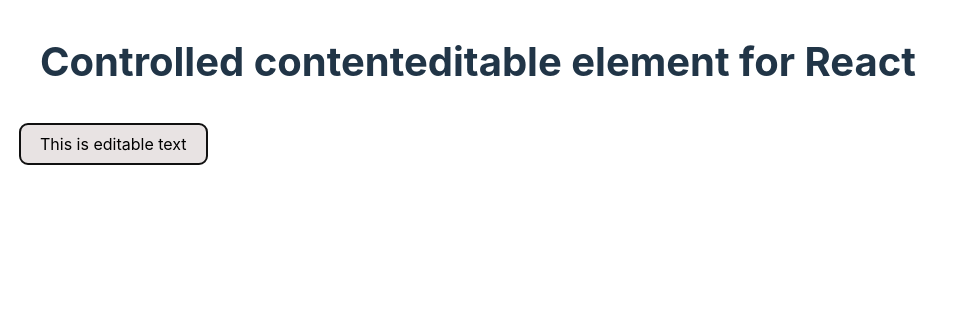
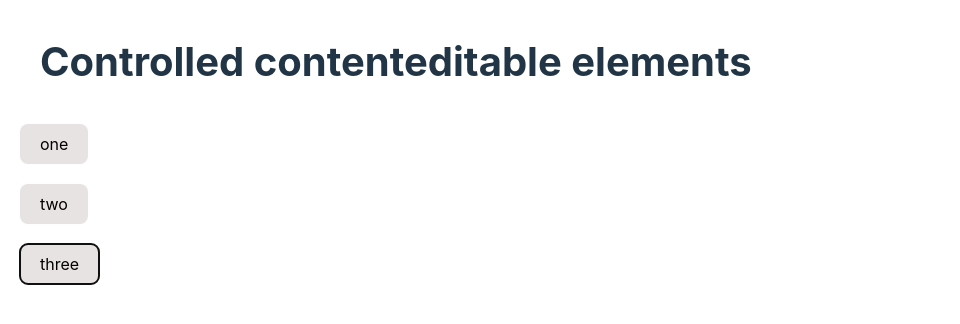
Before and after one commit to eladsadeh/editable-array, a React (Vite) app: page / in a window 1280 px wide. Shown: the top 324 px of the page, without its empty margins (0-960 px from the left). Built offline with nearby package versions, Linux system fonts and the light colour scheme.

Commit message:
add "disable" functionallity if setValue is not provided

```diff
--- a/src/EditableArray.tsx
+++ b/src/EditableArray.tsx
@@ -1,16 +1,25 @@
-
-import { useState } from 'react'
-import { EditableText } from './components/EditableText'
+import { useState } from 'react';
+import { EditableText } from './components/EditableText';
 
 function EditableArray() {
+  const [array, setArray] = useState<string[]>(['one', 'two', 'three']);
 
+  const setValue = (index: number) => {
+    return (text: string) => {
+      const newArray = [...array];
+      newArray[index] = text;
+      setArray(newArray);
+    };
+  };
 
   return (
     <div className="App">
-      <h1>Controlled contenteditable element for React</h1>
-      <EditableText />
+      <h1>Controlled contenteditable elements</h1>
+      {array.map((text, i) => (
+        <EditableText key={i} value={text} setValue={setValue(i)} />
+      ))}
     </div>
-  )
+  );
 }
 
-export default EditableArray
+export default EditableArray;
--- a/src/components/EditableText.tsx
+++ b/src/components/EditableText.tsx
@@ -1,21 +1,25 @@
-import { useState, useRef, useEffect} from 'react'
+import { useRef, useEffect} from 'react'
 
 // Workaround: React does not support 'plaintext-only' as a value for contentEditable
 type ContentEditable = 'inherit' | boolean | undefined;
 
 interface Props {
-  placeholder?: string;
+  value?: string;
+  setValue?: (text: string) => void;
 }
 
-export const EditableText = ({placeholder}: Props) => {
+export const EditableText = ({value = '', setValue}: Props) => {
 
-  const [text, setText] = useState(placeholder || "This is editable text");
+  const isDisabled = !setValue;
+  // const [text, setText] = useState(placeholder || "This is editable text");
   const caretLocation = useRef(0);
   const textElement = useRef<HTMLSpanElement>(null);
 
   useEffect(() => {
-    placeCaretAt(caretLocation.current);
-  }, [text]);
+    !isDisabled && placeCaretAt(caretLocation.current);
+  }, [value, isDisabled]);
+
+  if (isDisabled) return (<span className="editable-text">{value}</span>)
 
   function placeCaretAt(location: number) {
     const el = textElement.current;
@@ -56,7 +60,7 @@
     }
 
     const nodeText = el.innerHTML || '';
-    setText(nodeText);
+    setValue && setValue(nodeText);
   }
 
 
@@ -72,7 +76,8 @@
       const sel = window.getSelection();
       if (sel) caretLocation.current = sel.anchorOffset;
     } else if (ev.metaKey && ev.key === "z") {
-      ev.preventDefault();
+      // TODO: Undo/Redo functionality
+      ev.preventDefault(); // Prevent browser undo/redo
       if (ev.shiftKey) console.log("REDO")
       else console.log("UNDO")
     }
@@ -80,7 +85,6 @@
 
   return (
     <span
-        id="text"
         ref={textElement}
         className="editable-text"
         contentEditable={'plaintext-only' as ContentEditable} // Use plaintext (not supporting HTML)
@@ -88,7 +92,7 @@
         onKeyDown={(ev) => handelKeys(ev)}
         onClick={() => handleClick()}
         onInput={(ev: React.SyntheticEvent<HTMLSpanElement, InputEvent>) => handleChange(ev)}
-        dangerouslySetInnerHTML={{ __html: text }}
+        dangerouslySetInnerHTML={{ __html: value }}
         suppressContentEditableWarning={true}
       >
       </span>
```
Also changed, not shown: 1 other file (tests, documents, lock files or other folders).
